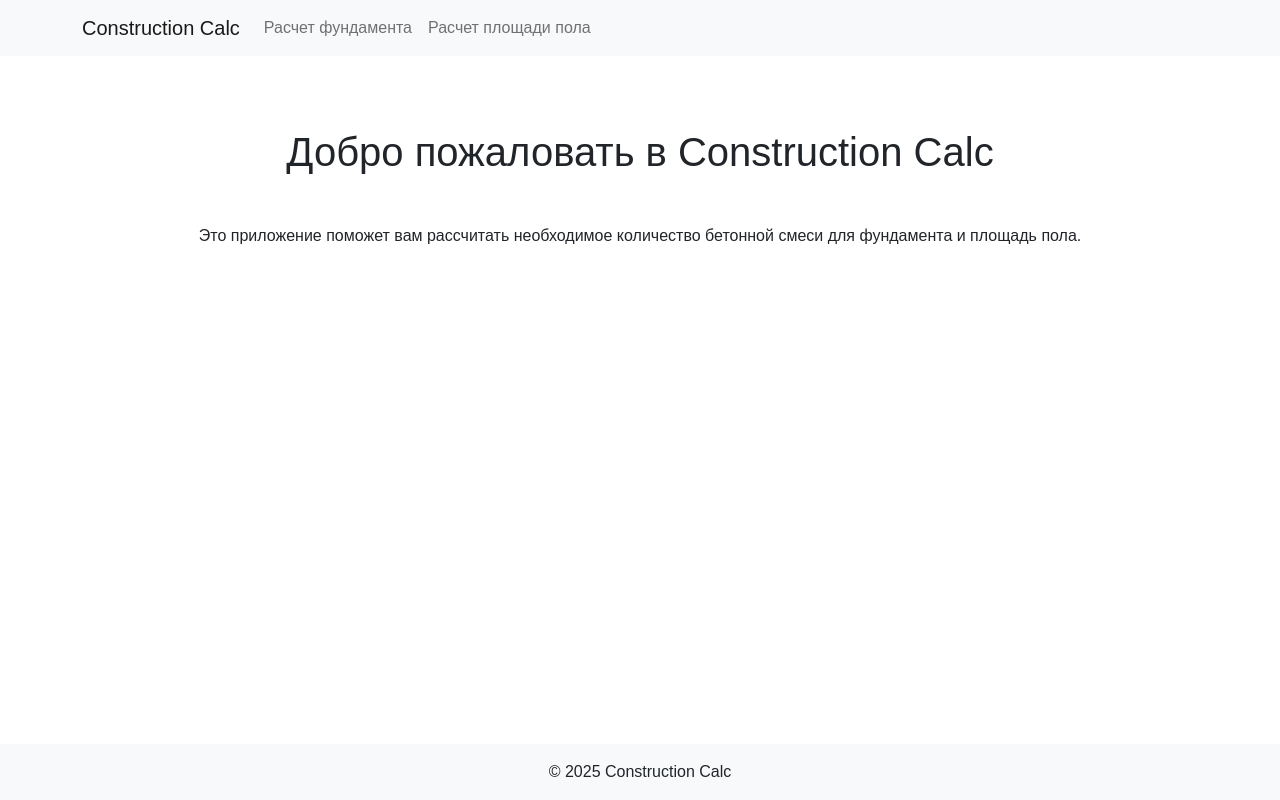
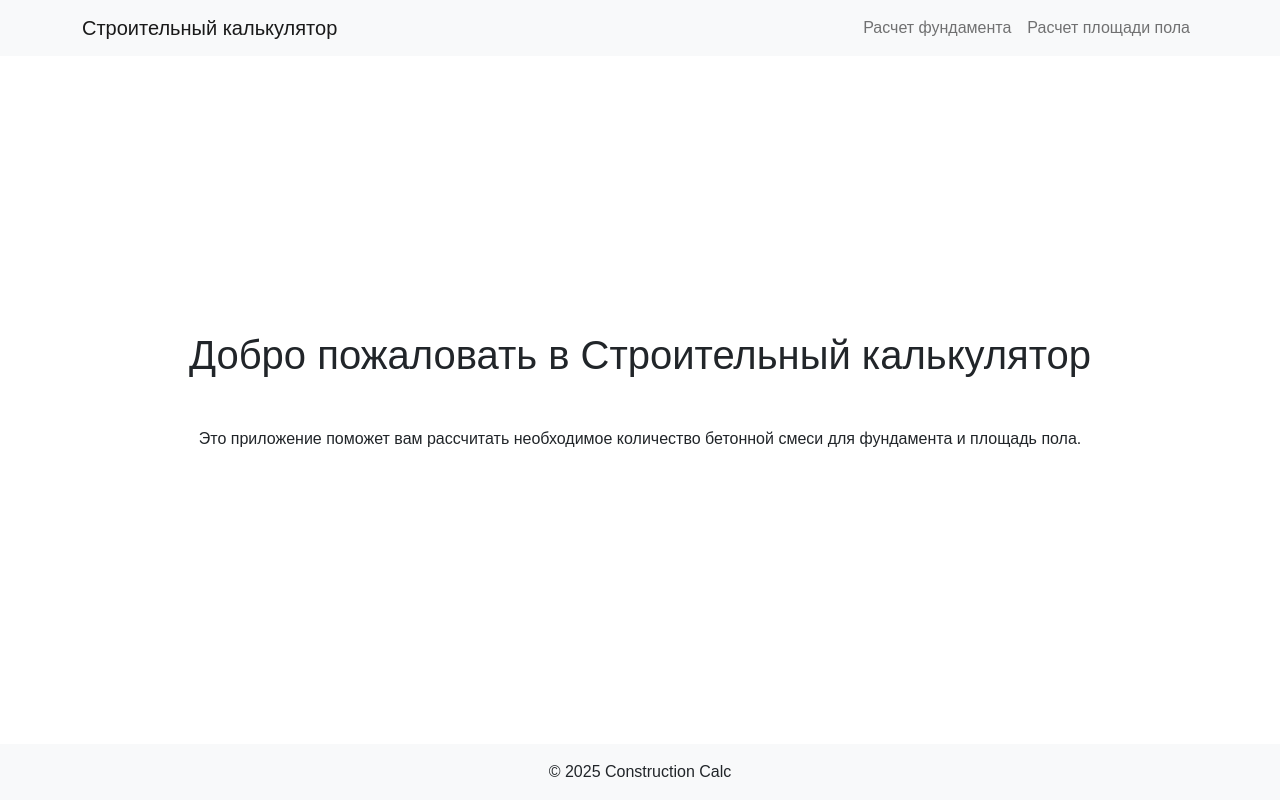
Before and after one commit to Ratatuii/construction_calc, a Django app: page / in a window 1280 px wide. Run offline with Django 4.2, Linux system fonts and the light colour scheme.

Commit message:
add burger menu and ranslate name app

```diff
--- a/app/templates/base.html
+++ b/app/templates/base.html
@@ -5,16 +5,23 @@
 <head>
     <meta charset="UTF-8">
     <meta name="viewport" content="width=device-width, initial-scale=1.0">
-    <title>Construction Calc</title>
+    <title>Строительный калькулятор</title>
     <link href="https://cdn.jsdelivr.net/npm/bootstrap@5.1.3/dist/css/bootstrap.min.css" rel="stylesheet">
     <link href="{% static 'css/styles.css' %}" rel="stylesheet">
 </head>
 <body class="d-flex flex-column min-vh-100">
-    <!-- Header (на всю ширину экрана) -->
-    <header class="w-100 bg-light ">
-        <nav class="navbar navbar-expand-lg navbar-light container">
-            <a class="navbar-brand" href="/">Construction Calc</a>
-            <div class="collapse navbar-collapse" id="navbarNav">
+    <!-- Навигация -->
+    <header class="w-100 bg-light">
+        <nav class="navbar navbar-expand-lg navbar-light bg-light container">
+            <a class="navbar-brand" href="/">Строительный калькулятор</a>
+
+            <!-- Бургер-кнопка для мобильных устройств -->
+            <button class="navbar-toggler d-lg-none" type="button" data-bs-toggle="offcanvas" data-bs-target="#offcanvasNav" aria-controls="offcanvasNav">
+                <span class="navbar-toggler-icon"></span>
+            </button>
+
+            <!-- Обычное меню на больших экранах -->
+            <div class="collapse navbar-collapse d-none d-lg-flex justify-content-end">
                 <ul class="navbar-nav">
                     <li class="nav-item">
                         <a class="nav-link" href="/foundation-calc/">Расчет фундамента</a>
@@ -27,18 +34,32 @@
         </nav>
     </header>
 
-    <!-- Контент страницы ограниченный по ширине -->
-    <div class="container mt-4 flex-grow-1">
-        {% block content %}
-        {% endblock %}
+    <!-- Offcanvas-меню (для мобильных устройств) -->
+    <div class="offcanvas offcanvas-end d-lg-none" tabindex="-1" id="offcanvasNav" aria-labelledby="offcanvasNavLabel">
+        <div class="offcanvas-header">
+            <h5 class="offcanvas-title mx-auto" id="offcanvasNavLabel">Меню</h5>
+            <button type="button" class="btn-close" data-bs-dismiss="offcanvas" aria-label="Закрыть"></button>
+        </div>
+        <div class="offcanvas-body d-flex flex-column align-items-center">
+            <a href="/foundation-calc/" class="btn btn-outline-primary w-75 my-2">Расчет фундамента</a>
+            <a href="/floor-area-calc/" class="btn btn-outline-primary w-75 my-2">Расчет площади пола</a>
+        </div>
     </div>
 
-    <!-- Footer (на всю ширину экрана) -->
-    <footer class="footer w-100 bg-light mt-5 py-3">
+    <!-- Основной контент -->
+    <main class="container d-flex flex-grow-1 align-items-center justify-content-center">
+        <div class="text-center">
+            {% block content %}
+            {% endblock %}
+        </div>
+    </main>
+
+    <!-- Футер -->
+    <footer class="footer w-100 bg-light py-3">
         <p class="text-center mb-0">&copy; 2025 Construction Calc</p>
     </footer>
 
-    <!-- Подключение скриптов Bootstrap -->
+    <!-- Bootstrap scripts -->
     <script src="https://cdn.jsdelivr.net/npm/bootstrap@5.1.3/dist/js/bootstrap.bundle.min.js"></script>
 </body>
 </html>
--- a/app/templates/home.html
+++ b/app/templates/home.html
@@ -1,6 +1,6 @@
 {% extends 'base.html' %}
 
 {% block content %}
-    <h1 class="text-center my-5">Добро пожаловать в Construction Calc</h1>
+    <h1 class="text-center my-5">Добро пожаловать в Строительный калькулятор</h1>
     <p class="text-center">Это приложение поможет вам рассчитать необходимое количество бетонной смеси для фундамента и площадь пола.</p>
 {% endblock %}
--- /dev/null
+++ b/requirements.txt
@@ -0,0 +1 @@
+Django==4.2
```
